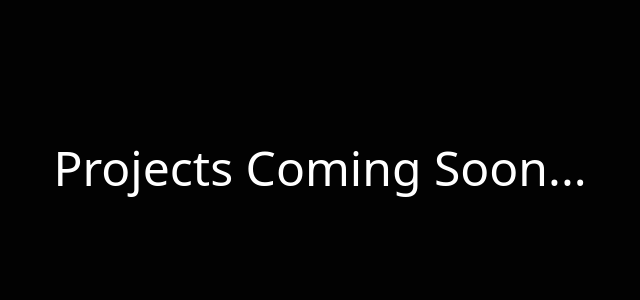
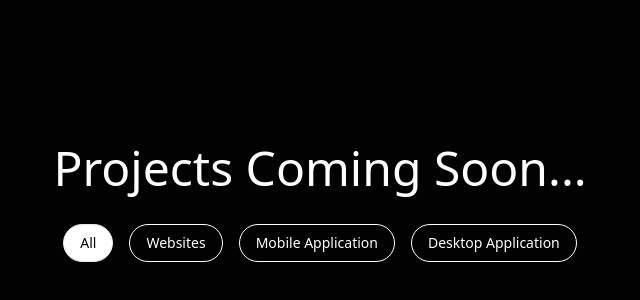
Before and after one commit to StDevRhenz/portfolio, a React (Create React App) app: page / in a window 1280 px wide. Shown: the part 2506-2806 px from the top of the page, without its empty margins (320-960 px from the left). Built offline with nearby package versions, Linux system fonts and the light colour scheme.

Commit message:
Update project categories

```diff
--- a/src/data/projectsData.jsx
+++ b/src/data/projectsData.jsx
@@ -1,6 +1,6 @@
 
 
-// export const projectsData = [
+export const projectsData = [
 //   {
 //     id: 1,
 //     title: 'Project Title 1',
@@ -51,6 +51,6 @@
 //     liveUrl: '#',
 //     codeUrl: '#'
 //   }
-// ];
+];
 
-// export const projectCategories = ['All', 'Web App', 'Mobile App', 'Desktop App'];
+export const projectCategories = ['All', 'Websites', 'Mobile Application', 'Desktop Application'];
--- a/src/pages/projects.jsx
+++ b/src/pages/projects.jsx
@@ -49,8 +49,25 @@ const Projects = () => {
     <div className="min-h-screen py-16 px-8 " style={{backgroundColor: 'rgba(0, 0, 0, 0.9)'}}>
         <div className='text-white min-h-screen py-16 px-8'>
             <h2 className="text-4xl lg:text-5xl font-light leading-tight text-center ">Projects Coming Soon...</h2>
+            <div className="flex justify-center gap-4 mt-8 mb-12">
+              {projectCategories.map(tab => (
+                <button
+                  key={tab}
+                  onClick={() => setActiveTab(tab)}
+                  className={`px-4 py-2 text-sm rounded-full border ${
+                    activeTab === tab
+                      ? 'bg-white text-black'
+                      : 'text-white border-white hover:bg-white hover:text-black'
+                  } transition`}
+                >
+                  {tab}
+                </button>
+              ))}
+            </div>
         </div>
     </div>
+
+
   );
 };
 
```
